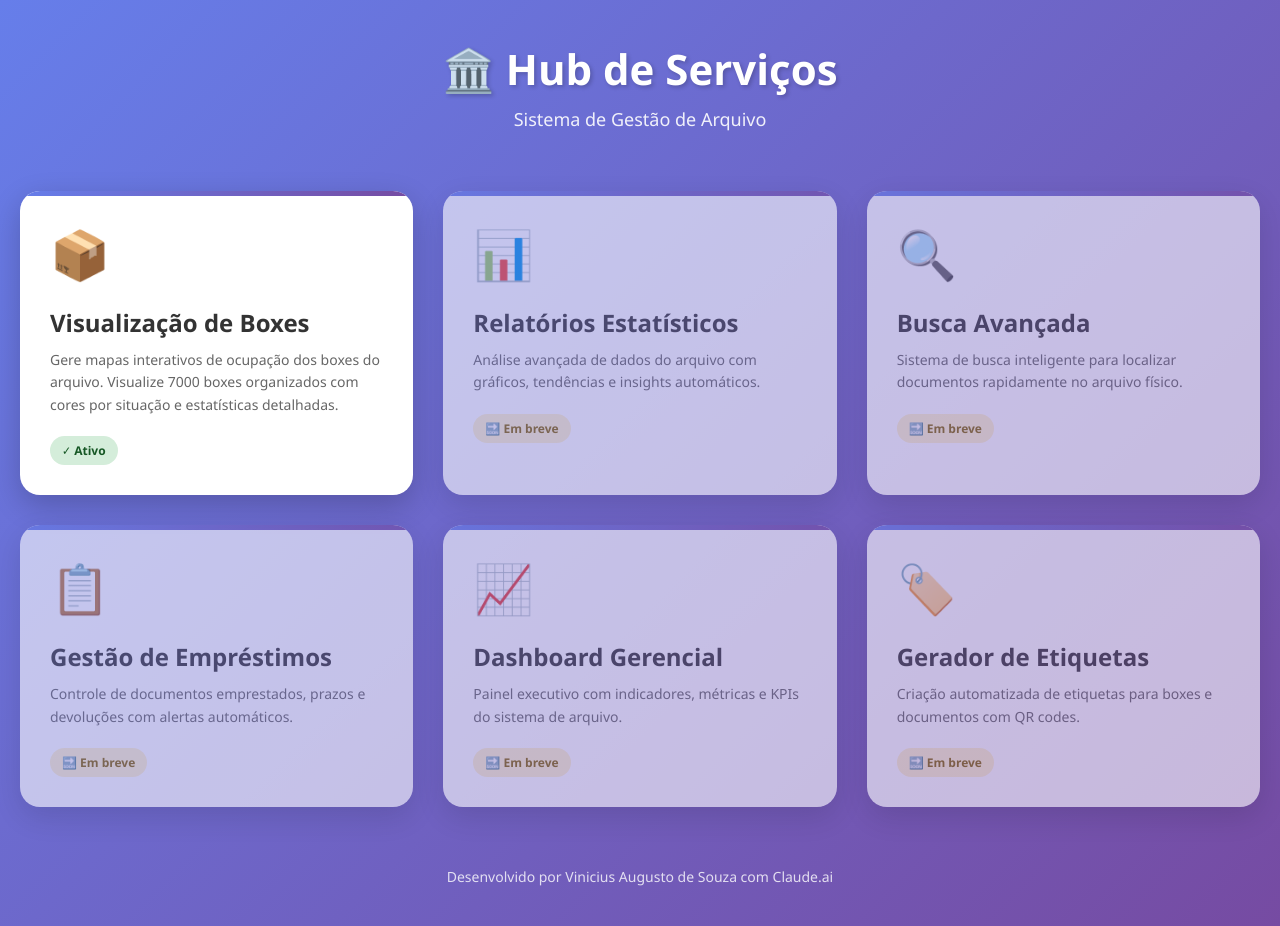
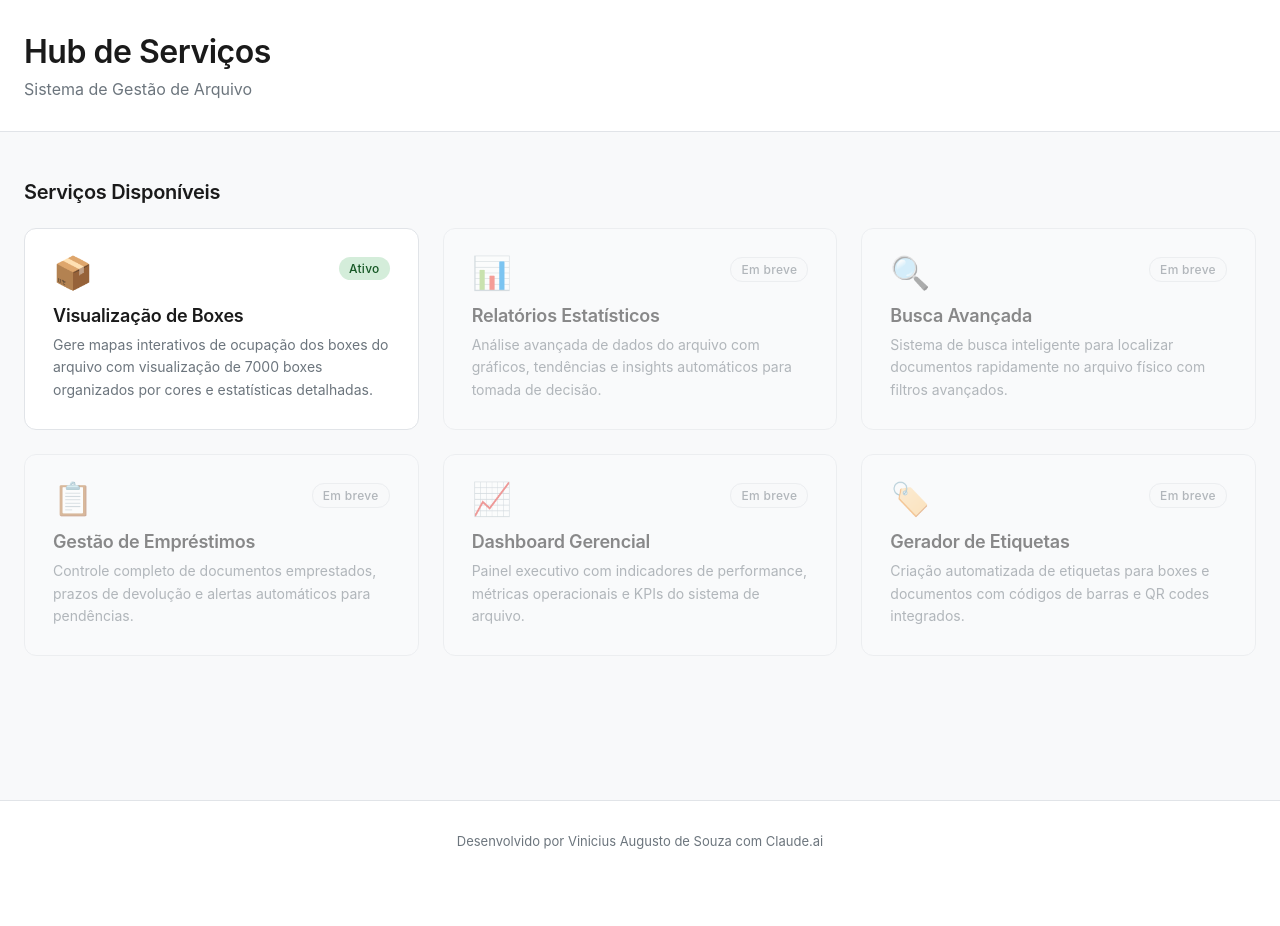
Before and after one commit to videsouza/hub-servicos-arquivo, a Flask app: page / in a window 1280 px wide. After the commit the page ends 849 px from the top, so only its background shows below. Run offline with Flask 3, Linux system fonts and the light colour scheme.

Commit message:
Update index.html

```diff
--- a/templates/index.html
+++ b/templates/index.html
@@ -12,102 +12,107 @@
         }
 
         body {
-            font-family: 'Segoe UI', Tahoma, Geneva, Verdana, sans-serif;
-            background: linear-gradient(135deg, #667eea 0%, #764ba2 100%);
+            font-family: -apple-system, BlinkMacSystemFont, 'Segoe UI', 'Roboto', 'Oxygen', 'Ubuntu', 'Cantarell', sans-serif;
+            background: #f8f9fa;
             min-height: 100vh;
-            padding: 20px;
+            color: #2c3e50;
         }
 
         .header {
-            text-align: center;
-            color: white;
-            margin-bottom: 40px;
-            padding: 20px;
+            background: white;
+            border-bottom: 1px solid #e1e4e8;
+            padding: 32px 24px;
+            margin-bottom: 48px;
+        }
+
+        .header-content {
+            max-width: 1400px;
+            margin: 0 auto;
         }
 
         .header h1 {
-            font-size: 42px;
-            margin-bottom: 10px;
-            text-shadow: 2px 2px 4px rgba(0,0,0,0.2);
+            font-size: 32px;
+            font-weight: 600;
+            color: #1a1a1a;
+            margin-bottom: 8px;
+            letter-spacing: -0.5px;
         }
 
         .header p {
-            font-size: 18px;
-            opacity: 0.9;
+            font-size: 16px;
+            color: #6c757d;
+            font-weight: 400;
         }
 
         .container {
             max-width: 1400px;
             margin: 0 auto;
+            padding: 0 24px 48px;
+        }
+
+        .section-title {
+            font-size: 20px;
+            font-weight: 600;
+            color: #1a1a1a;
+            margin-bottom: 24px;
+            letter-spacing: -0.3px;
         }
 
         .services-grid {
             display: grid;
-            grid-template-columns: repeat(auto-fit, minmax(350px, 1fr));
-            gap: 30px;
-            margin-bottom: 40px;
+            grid-template-columns: repeat(auto-fill, minmax(340px, 1fr));
+            gap: 24px;
+            margin-bottom: 48px;
         }
 
         .service-card {
             background: white;
-            border-radius: 20px;
-            padding: 30px;
-            box-shadow: 0 10px 30px rgba(0,0,0,0.2);
-            transition: all 0.3s;
+            border: 1px solid #e1e4e8;
+            border-radius: 12px;
+            padding: 28px;
+            transition: all 0.2s ease;
             cursor: pointer;
             position: relative;
-            overflow: hidden;
-        }
-
-        .service-card::before {
-            content: '';
-            position: absolute;
-            top: 0;
-            left: 0;
-            right: 0;
-            height: 5px;
-            background: linear-gradient(90deg, #667eea 0%, #764ba2 100%);
         }
 
         .service-card:hover {
-            transform: translateY(-10px);
-            box-shadow: 0 20px 40px rgba(0,0,0,0.3);
+            border-color: #0366d6;
+            box-shadow: 0 4px 12px rgba(0,0,0,0.08);
+            transform: translateY(-2px);
         }
 
         .service-card.disabled {
-            opacity: 0.6;
+            opacity: 0.5;
             cursor: not-allowed;
+            background: #fafbfc;
         }
 
         .service-card.disabled:hover {
             transform: none;
+            box-shadow: none;
+            border-color: #e1e4e8;
+        }
+
+        .service-header {
+            display: flex;
+            align-items: flex-start;
+            justify-content: space-between;
+            margin-bottom: 16px;
         }
 
         .service-icon {
-            font-size: 48px;
-            margin-bottom: 20px;
-        }
-
-        .service-title {
-            font-size: 24px;
-            font-weight: bold;
-            color: #333;
-            margin-bottom: 10px;
-        }
-
-        .service-description {
-            color: #666;
-            line-height: 1.6;
-            margin-bottom: 20px;
-            font-size: 14px;
+            font-size: 32px;
+            line-height: 1;
         }
 
         .service-status {
-            display: inline-block;
-            padding: 6px 12px;
-            border-radius: 20px;
+            display: inline-flex;
+            align-items: center;
+            padding: 4px 10px;
+            border-radius: 12px;
             font-size: 12px;
-            font-weight: 600;
+            font-weight: 500;
+            letter-spacing: 0.3px;
         }
 
         .status-active {
@@ -116,8 +121,23 @@
         }
 
         .status-coming {
-            background: #fff3cd;
-            color: #856404;
+            background: #f8f9fa;
+            color: #6c757d;
+            border: 1px solid #e1e4e8;
+        }
+
+        .service-title {
+            font-size: 18px;
+            font-weight: 600;
+            color: #1a1a1a;
+            margin-bottom: 8px;
+            letter-spacing: -0.2px;
+        }
+
+        .service-description {
+            color: #6c757d;
+            line-height: 1.6;
+            font-size: 14px;
         }
 
         .modal {
@@ -283,30 +307,59 @@
         }
 
         .message {
-            padding: 15px;
-            border-radius: 10px;
-            margin-top: 20px;
+            padding: 12px 16px;
+            border-radius: 8px;
+            margin-top: 16px;
             display: none;
+            font-size: 14px;
         }
 
         .message.error {
-            background: #fee;
-            color: #c00;
-            border: 1px solid #fcc;
+            background: #fff5f5;
+            color: #c92a2a;
+            border: 1px solid #ffc9c9;
         }
 
         .message.success {
-            background: #efe;
-            color: #0a0;
-            border: 1px solid #cfc;
+            background: #f0fdf4;
+            color: #15803d;
+            border: 1px solid #bbf7d0;
+        }
+
+        .instructions {
+            margin-top: 24px;
+            padding: 16px;
+            background: #fafbfc;
+            border-radius: 8px;
+            border: 1px solid #e1e4e8;
+            font-size: 13px;
+        }
+
+        .instructions strong {
+            color: #1a1a1a;
+            font-weight: 600;
+            display: block;
+            margin-bottom: 12px;
+        }
+
+        .instructions ul {
+            margin-left: 20px;
+            color: #6c757d;
+            line-height: 1.8;
+        }
+
+        .instructions li {
+            margin-bottom: 6px;
         }
 
         .footer {
             text-align: center;
-            color: white;
-            padding: 20px;
-            font-size: 14px;
-            opacity: 0.8;
+            padding: 32px 24px;
+            color: #6c757d;
+            font-size: 13px;
+            border-top: 1px solid #e1e4e8;
+            background: white;
+            margin-top: 48px;
         }
 
         @media (max-width: 768px) {
@@ -315,78 +368,97 @@
             }
 
             .header h1 {
-                font-size: 32px;
+                font-size: 24px;
+            }
+
+            .modal-content {
+                padding: 24px;
             }
         }
     </style>
 </head>
 <body>
     <div class="header">
-        <h1>🏛️ Hub de Serviços</h1>
+        <div class="header-content">
+            <h1>Hub de Serviços</h1>
             <p>Sistema de Gestão de Arquivo</p>
+        </div>
     </div>
 
     <div class="container">
+        <div class="section-title">Serviços Disponíveis</div>
+
         <div class="services-grid">
             <!-- Serviço 1: Visualização de Boxes -->
             <div class="service-card" onclick="openService('boxes')">
+                <div class="service-header">
                     <div class="service-icon">📦</div>
+                    <span class="service-status status-active">Ativo</span>
+                </div>
                 <div class="service-title">Visualização de Boxes</div>
                 <div class="service-description">
-                    Gere mapas interativos de ocupação dos boxes do arquivo.
-                    Visualize 7000 boxes organizados com cores por situação e estatísticas detalhadas.
+                    Gere mapas interativos de ocupação dos boxes do arquivo com visualização de 7000 boxes organizados por cores e estatísticas detalhadas.
                 </div>
-                <span class="service-status status-active">✓ Ativo</span>
             </div>
 
             <!-- Serviço 2: Placeholder -->
             <div class="service-card disabled">
+                <div class="service-header">
                     <div class="service-icon">📊</div>
+                    <span class="service-status status-coming">Em breve</span>
+                </div>
                 <div class="service-title">Relatórios Estatísticos</div>
                 <div class="service-description">
-                    Análise avançada de dados do arquivo com gráficos, tendências e insights automáticos.
+                    Análise avançada de dados do arquivo com gráficos, tendências e insights automáticos para tomada de decisão.
                 </div>
-                <span class="service-status status-coming">🔜 Em breve</span>
             </div>
 
             <!-- Serviço 3: Placeholder -->
             <div class="service-card disabled">
+                <div class="service-header">
                     <div class="service-icon">🔍</div>
+                    <span class="service-status status-coming">Em breve</span>
+                </div>
                 <div class="service-title">Busca Avançada</div>
                 <div class="service-description">
-                    Sistema de busca inteligente para localizar documentos rapidamente no arquivo físico.
+                    Sistema de busca inteligente para localizar documentos rapidamente no arquivo físico com filtros avançados.
                 </div>
-                <span class="service-status status-coming">🔜 Em breve</span>
             </div>
 
             <!-- Serviço 4: Placeholder -->
             <div class="service-card disabled">
+                <div class="service-header">
                     <div class="service-icon">📋</div>
+                    <span class="service-status status-coming">Em breve</span>
+                </div>
                 <div class="service-title">Gestão de Empréstimos</div>
                 <div class="service-description">
-                    Controle de documentos emprestados, prazos e devoluções com alertas automáticos.
+                    Controle completo de documentos emprestados, prazos de devolução e alertas automáticos para pendências.
                 </div>
-                <span class="service-status status-coming">🔜 Em breve</span>
             </div>
 
             <!-- Serviço 5: Placeholder -->
             <div class="service-card disabled">
+                <div class="service-header">
                     <div class="service-icon">📈</div>
+                    <span class="service-status status-coming">Em breve</span>
+                </div>
                 <div class="service-title">Dashboard Gerencial</div>
                 <div class="service-description">
-                    Painel executivo com indicadores, métricas e KPIs do sistema de arquivo.
+                    Painel executivo com indicadores de performance, métricas operacionais e KPIs do sistema de arquivo.
                 </div>
-                <span class="service-status status-coming">🔜 Em breve</span>
             </div>
 
             <!-- Serviço 6: Placeholder -->
             <div class="service-card disabled">
+                <div class="service-header">
                     <div class="service-icon">🏷️</div>
+                    <span class="service-status status-coming">Em breve</span>
+                </div>
                 <div class="service-title">Gerador de Etiquetas</div>
                 <div class="service-description">
-                    Criação automatizada de etiquetas para boxes e documentos com QR codes.
+                    Criação automatizada de etiquetas para boxes e documentos com códigos de barras e QR codes integrados.
                 </div>
-                <span class="service-status status-coming">🔜 Em breve</span>
             </div>
         </div>
     </div>
@@ -395,11 +467,11 @@
     <div class="modal" id="modalBoxes">
         <div class="modal-content">
             <button class="modal-close" onclick="closeModal('modalBoxes')">&times;</button>
-            <div class="modal-title">📦 Visualização de Boxes</div>
+            <div class="modal-title">Visualização de Boxes</div>
 
             <div class="upload-area" id="uploadArea">
                 <div class="upload-icon">📁</div>
-                <div class="upload-text">Clique ou arraste o arquivo Excel aqui</div>
+                <div class="upload-text">Clique ou arraste o arquivo Excel</div>
                 <div class="upload-hint">Arquivos .xls ou .xlsx (máx. 16MB)</div>
                 <input type="file" id="fileInput" accept=".xls,.xlsx">
             </div>
```
Also changed, not shown: other parts of templates/index.html (+66 -64 lines). Lines whose indentation alone changed are shown as unchanged.
